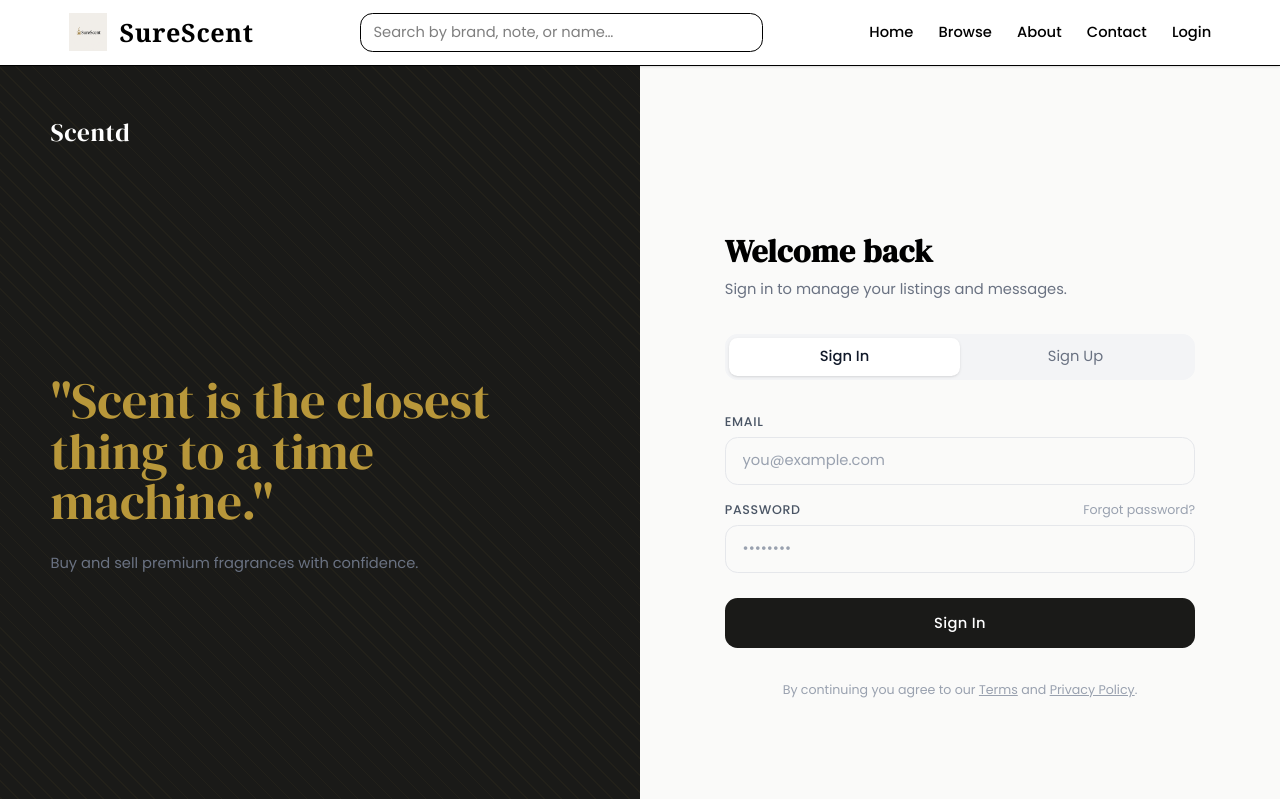
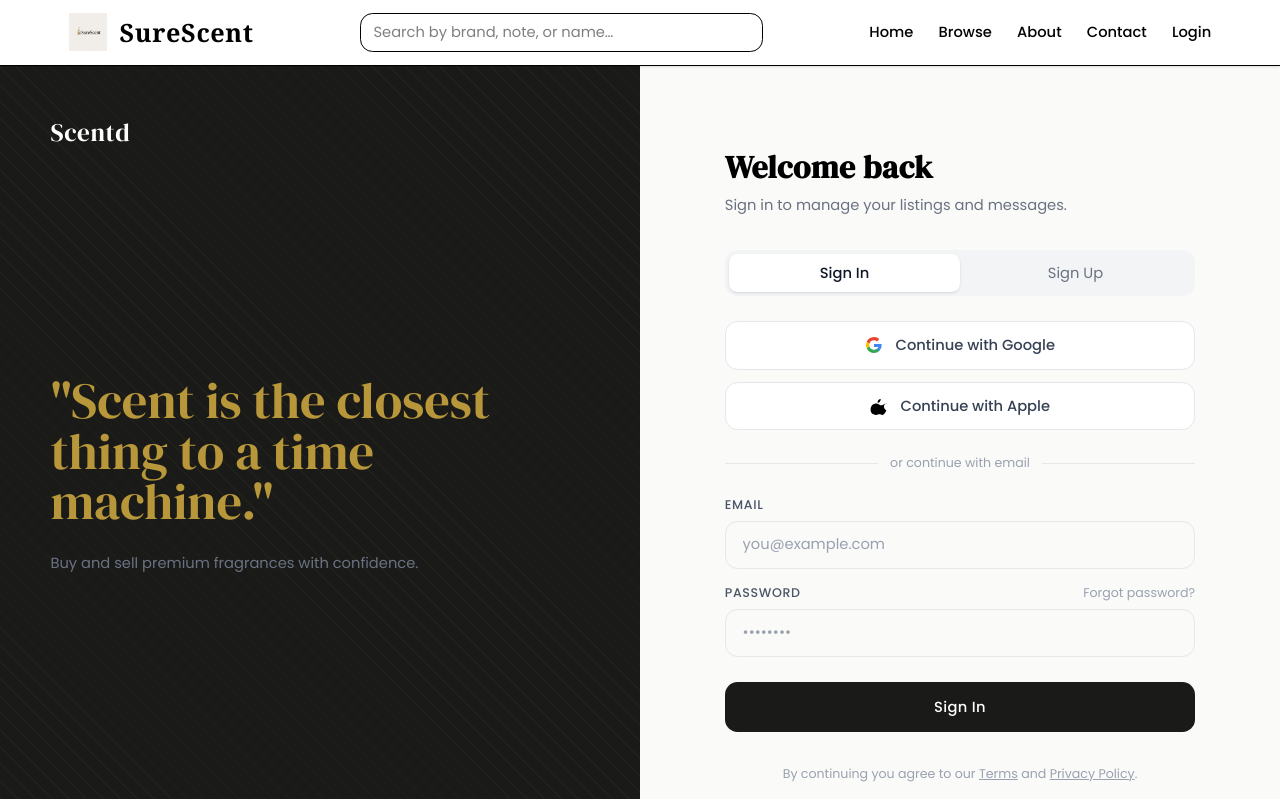
Before and after one commit to ohioharrum-bot/perfume, a Next.js app: page /login in a window 1280 px wide. Shown: the top 799 px of the page. Built offline with nearby package versions, Linux system fonts and the light colour scheme.

Commit message:
google add

```diff
--- a/pages/login.js
+++ b/pages/login.js
@@ -9,6 +9,7 @@
   const [isLogin, setIsLogin] = useState(true);
   const [form, setForm] = useState({ full_name: "", email: "", password: "" });
   const [loading, setLoading] = useState(false);
+  const [oauthLoading, setOauthLoading] = useState("");
   const [error, setError] = useState("");
   const [success, setSuccess] = useState("");
 
@@ -50,6 +51,21 @@
     }
   }
 
+  async function handleOAuth(provider) {
+    setOauthLoading(provider);
+    setError("");
+    const { error } = await supabase.auth.signInWithOAuth({
+      provider,
+      options: {
+        redirectTo: `${window.location.origin}/`,
+      },
+    });
+    if (error) {
+      setError(error.message);
+      setOauthLoading("");
+    }
+  }
+
   return (
     <>
       <Head>
@@ -72,7 +88,6 @@
 
         {/* Left Panel — decorative */}
         <div className="hidden lg:flex lg:w-1/2 bg-[#1a1a18] flex-col justify-between p-12 relative overflow-hidden">
-          {/* subtle pattern */}
           <div
             className="absolute inset-0 opacity-5"
             style={{
@@ -85,8 +100,6 @@
               )`,
             }}
           />
-
-          {/* Logo */}
           <div className="relative z-10">
             <Link href="/">
               <span className="serif text-white text-2xl tracking-wide cursor-pointer">
@@ -94,8 +107,6 @@
               </span>
             </Link>
           </div>
-
-          {/* Center quote */}
           <div className="relative z-10">
             <div
               className="text-[#b8973a] text-5xl serif leading-none mb-6"
@@ -107,8 +118,6 @@
               Buy and sell premium fragrances with confidence.
             </p>
           </div>
-
-          {/* Bottom */}
           <div className="relative z-10 flex gap-6">
             {["10k+ Listings", "Verified Sellers", "Secure Payments"].map((t) => (
               <div key={t}>
@@ -147,7 +156,7 @@
             </div>
 
             {/* Toggle */}
-            <div className="flex bg-gray-100 rounded-xl p-1 mb-8">
+            <div className="flex bg-gray-100 rounded-xl p-1 mb-6">
               {["Sign In", "Sign Up"].map((label, i) => (
                 <button
                   key={label}
@@ -165,16 +174,67 @@
               ))}
             </div>
 
-            {/* Form */}
+            {/* ===== OAuth Buttons ===== */}
+            <div className="space-y-3 mb-6">
+
+              {/* Google */}
+              <button
+                type="button"
+                onClick={() => handleOAuth("google")}
+                disabled={!!oauthLoading}
+                className="w-full flex items-center justify-center gap-3 py-3 rounded-xl border border-gray-200 bg-white hover:bg-gray-50 disabled:opacity-50 transition-colors"
+                style={{ fontFamily: "'Poppins', sans-serif" }}
+              >
+                {oauthLoading === "google" ? (
+                  <span className="text-sm text-gray-500">Connecting...</span>
+                ) : (
+                  <>
+                    <svg width="18" height="18" viewBox="0 0 18 18" fill="none">
+                      <path fill="#4285F4" d="M16.51 8H8.98v3h4.3c-.18 1-.74 1.48-1.6 2.04v2.01h2.6a7.8 7.8 0 002.38-5.88c0-.57-.05-.66-.15-1.18z"/>
+                      <path fill="#34A853" d="M8.98 17c2.16 0 3.97-.72 5.3-1.94l-2.6-2a4.8 4.8 0 01-7.18-2.54H1.83v2.07A8 8 0 008.98 17z"/>
+                      <path fill="#FBBC05" d="M4.5 10.52a4.8 4.8 0 010-3.04V5.41H1.83a8 8 0 000 7.18l2.67-2.07z"/>
+                      <path fill="#EA4335" d="M8.98 4.18c1.17 0 2.23.4 3.06 1.2l2.3-2.3A8 8 0 001.83 5.4L4.5 7.49a4.77 4.77 0 014.48-3.3z"/>
+                    </svg>
+                    <span className="text-sm text-gray-700 font-medium">Continue with Google</span>
+                  </>
+                )}
+              </button>
+
+              {/* Apple */}
+              <button
+                type="button"
+                onClick={() => handleOAuth("apple")}
+                disabled={!!oauthLoading}
+                className="w-full flex items-center justify-center gap-3 py-3 rounded-xl border border-gray-200 bg-white hover:bg-gray-50 disabled:opacity-50 transition-colors"
+                style={{ fontFamily: "'Poppins', sans-serif" }}
+              >
+                {oauthLoading === "apple" ? (
+                  <span className="text-sm text-gray-500">Connecting...</span>
+                ) : (
+                  <>
+                    <svg width="18" height="18" viewBox="0 0 814 1000" fill="none">
+                      <path fill="#000" d="M788.1 340.9c-5.8 4.5-108.2 62.2-108.2 190.5 0 148.4 130.3 200.9 134.2 202.2-.6 3.2-20.7 71.9-68.7 141.9-42.8 61.6-87.5 123.1-155.5 123.1s-85.5-39.5-164-39.5c-76 0-103.7 40.8-165.9 40.8s-105-37.5-165.9-40.8v-.6c-47.2-11.8-85.3-47.6-109.7-87-31.7-51.2-45.1-109.5-45.1-168.5 0-98.8 33.9-200.6 109.1-267.7 54.8-49.9 128.9-80.3 206-80.3 57.4 0 117.3 22.3 162 54.9l-.1.1c51.5 33.8 85.8 54.9 131.4 54.9 40.3 0 69.9-17.4 134.3-55.7 53.3-33.8 109.2-57.8 175.2-57.8z"/>
+                      <path fill="#000" d="M500.9 144.4c0-11.6-.6-23.1-2.2-34.5-42.2 1.4-92.2 28.3-123.2 62.9-26 29.1-48.5 74.8-48.5 120.5 0 9.9 1.6 19.8 2.2 23.1 2.8.2 7.3.8 11.6.8 37.8 0 84.1-25.7 113.1-59.4 27.5-31.5 46.9-73.9 47-113.4z"/>
+                    </svg>
+                    <span className="text-sm text-gray-700 font-medium">Continue with Apple</span>
+                  </>
+                )}
+              </button>
+            </div>
+
+            {/* Divider */}
+            <div className="flex items-center gap-3 mb-6">
+              <div className="flex-1 h-px bg-gray-200" />
+              <span className="text-xs text-gray-400" style={{ fontFamily: "'Poppins', sans-serif" }}>or continue with email</span>
+              <div className="flex-1 h-px bg-gray-200" />
+            </div>
+
+            {/* ===== Email Form ===== */}
             <form onSubmit={handleSubmit} className="space-y-4">
 
-              {/* Full name — signup only */}
               {!isLogin && (
                 <div>
-                  <label
-                    className="block text-xs font-medium text-gray-600 mb-1.5 uppercase tracking-wider"
-                    style={{ fontFamily: "'Poppins', sans-serif" }}
-                  >
+                  <label className="block text-xs font-medium text-gray-600 mb-1.5 uppercase tracking-wider" style={{ fontFamily: "'Poppins', sans-serif" }}>
                     Full Name
                   </label>
                   <input
@@ -188,12 +248,8 @@
                 </div>
               )}
 
-              {/* Email */}
               <div>
-                <label
-                  className="block text-xs font-medium text-gray-600 mb-1.5 uppercase tracking-wider"
-                  style={{ fontFamily: "'Poppins', sans-serif" }}
-                >
+                <label className="block text-xs font-medium text-gray-600 mb-1.5 uppercase tracking-wider" style={{ fontFamily: "'Poppins', sans-serif" }}>
                   Email
                 </label>
                 <input
@@ -206,21 +262,13 @@
                 />
               </div>
 
-              {/* Password */}
               <div>
                 <div className="flex items-center justify-between mb-1.5">
-                  <label
-                    className="block text-xs font-medium text-gray-600 uppercase tracking-wider"
-                    style={{ fontFamily: "'Poppins', sans-serif" }}
-                  >
+                  <label className="block text-xs font-medium text-gray-600 uppercase tracking-wider" style={{ fontFamily: "'Poppins', sans-serif" }}>
                     Password
                   </label>
                   {isLogin && (
-                    <Link
-                      href="/forgot-password"
-                      className="text-xs text-gray-400 hover:text-gray-600 transition-colors"
-                      style={{ fontFamily: "'Poppins', sans-serif" }}
-                    >
+                    <Link href="/forgot-password" className="text-xs text-gray-400 hover:text-gray-600 transition-colors" style={{ fontFamily: "'Poppins', sans-serif" }}>
                       Forgot password?
                     </Link>
                   )}
@@ -235,27 +283,18 @@
                 />
               </div>
 
-              {/* Error */}
               {error && (
-                <div
-                  className="px-4 py-3 rounded-xl bg-red-50 border border-red-100 text-sm text-red-500"
-                  style={{ fontFamily: "'Poppins', sans-serif" }}
-                >
+                <div className="px-4 py-3 rounded-xl bg-red-50 border border-red-100 text-sm text-red-500" style={{ fontFamily: "'Poppins', sans-serif" }}>
                   {error}
                 </div>
               )}
 
-              {/* Success */}
               {success && (
-                <div
-                  className="px-4 py-3 rounded-xl bg-green-50 border border-green-100 text-sm text-green-600"
-                  style={{ fontFamily: "'Poppins', sans-serif" }}
-                >
+                <div className="px-4 py-3 rounded-xl bg-green-50 border border-green-100 text-sm text-green-600" style={{ fontFamily: "'Poppins', sans-serif" }}>
                   {success}
                 </div>
               )}
 
-              {/* Submit */}
               <button
                 type="submit"
                 disabled={loading}
@@ -269,11 +308,7 @@
 
             </form>
 
-            {/* Footer */}
-            <p
-              className="mt-8 text-center text-xs text-gray-400"
-              style={{ fontFamily: "'Poppins', sans-serif" }}
-            >
+            <p className="mt-8 text-center text-xs text-gray-400" style={{ fontFamily: "'Poppins', sans-serif" }}>
               By continuing you agree to our{" "}
               <Link href="/terms" className="underline hover:text-gray-600">Terms</Link>{" "}
               and{" "}
```
